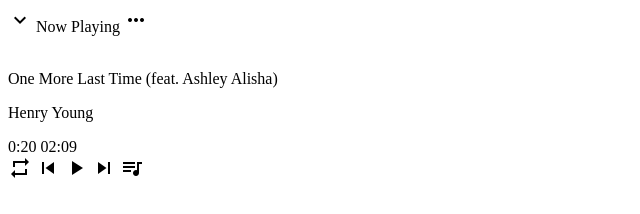
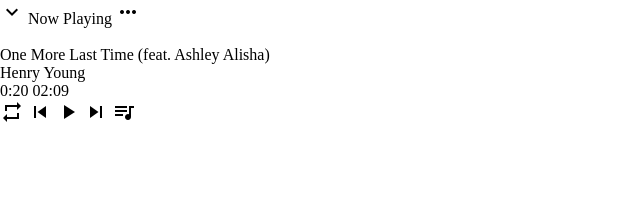
Before and after one commit to sub2nee/Music_Player, a plain HTML site: page index.html in a window 1280 px wide. Shown: the whole page, without its empty margins (0-640 px from the left). Drawn offline with Linux system fonts and the light colour scheme; a web font is replaced by a local one.

Commit message:
[design] : 기본CSS

```diff
--- a/style.css
+++ b/style.css
@@ -16,5 +16,23 @@
 }
 
 * {
+    margin: 0;
+    padding: 0;
+    box-sizing: border-box;
     font-family: 'IAMAPLAYER', 'intelone-mono-font-family-regular';
 }
+*::before,
+*::after {
+    padding: 0;
+    margin: 0;
+}
+
+:root {
+    --pink: #ff74a4;
+    --violet: #9f6ea3;
+    --lightBlack: #515c6f;
+    --white: #ffffff;
+    --darkWhite: #cecaca;
+    --pinkShadow: #ffcbdd;
+    --lightShadow: rgba(0, 0, 0, 0.15);
+}
```
